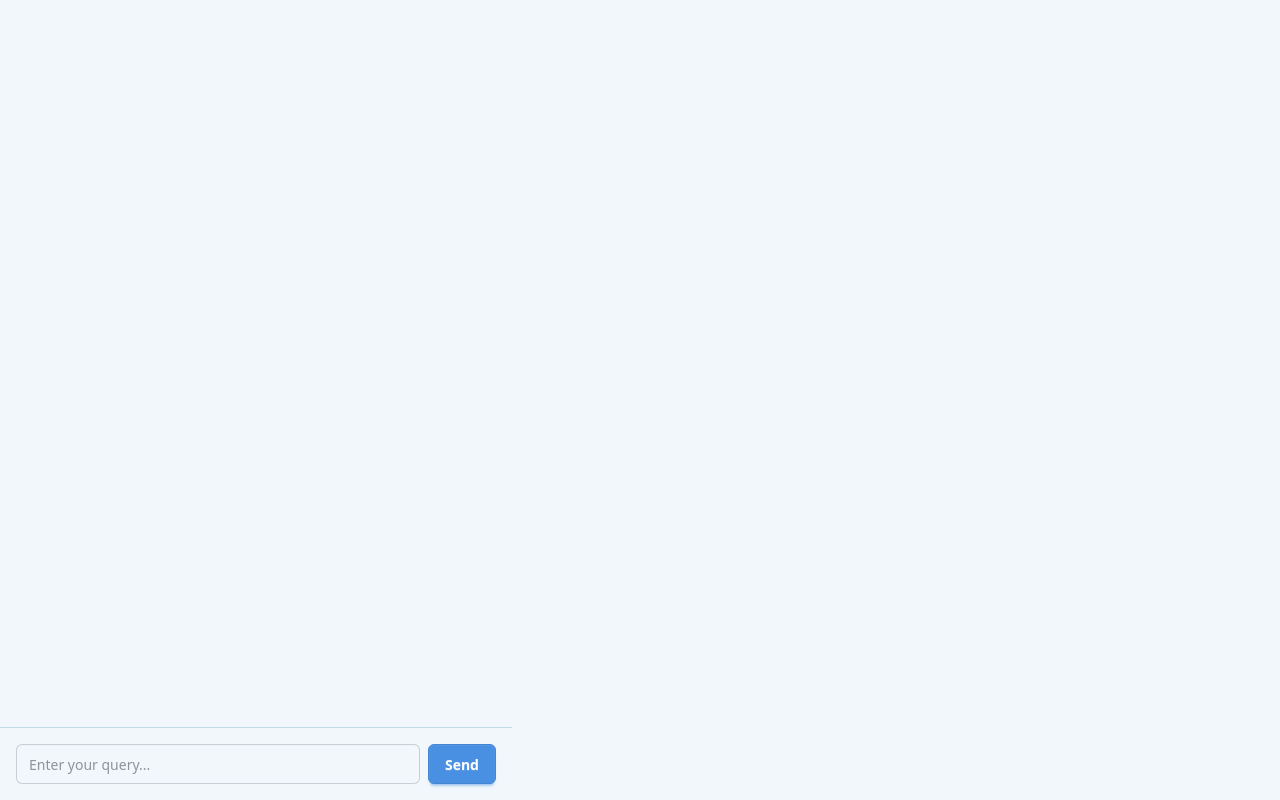
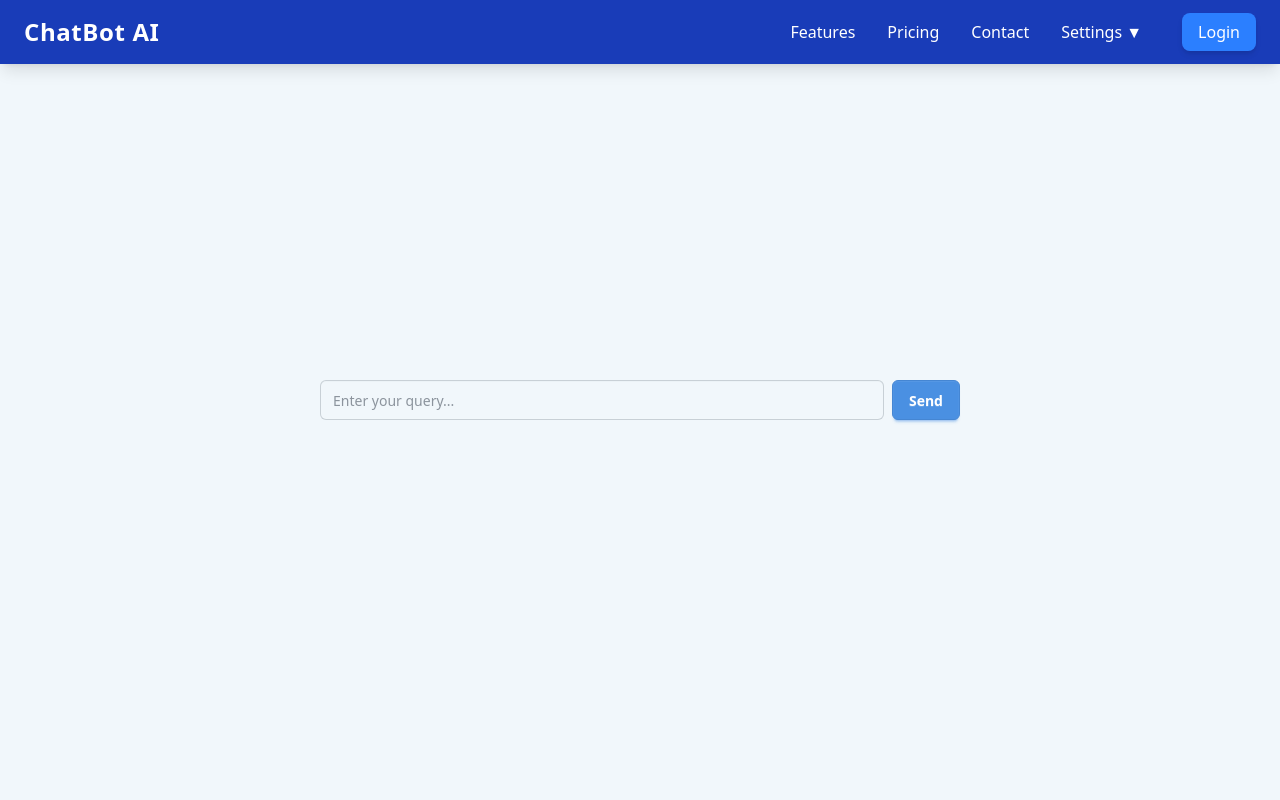
Before and after one commit to pjha8040/FinAI, a React (Vite) app in the folder finAi/frontend/: page /chatbot in a window 1280 px wide. Built offline with nearby package versions, Linux system fonts and the light colour scheme.

Commit message:
fixed chatbot

```diff
--- a/finAi/frontend/package.json
+++ b/finAi/frontend/package.json
@@ -19,6 +19,7 @@
     "daisyui": "^5.0.9",
     "react": "^19.0.0",
     "react-dom": "^19.0.0",
+    "react-hot-toast": "^2.5.2",
     "react-router-dom": "^7.4.0",
     "recoil": "^0.7.7"
   },
--- a/finAi/frontend/src/App.jsx
+++ b/finAi/frontend/src/App.jsx
@@ -5,6 +5,8 @@ import Login from "./Pages/Login";
 import Signup from "./Pages/Signup";
 import Preferences from "./Pages/Prefrences";
 import ChatBot from "./Pages/ChatBot";
+import Profile from "./Pages/Profile";
+import Logout from "./Pages/Logout";
 import { useState, useEffect } from "react";
 function App() {
   const [theme, setTheme] = useState(localStorage.getItem("theme") || "Default");
@@ -20,6 +22,8 @@ function App() {
           <Route path="/" element={<HomePage />} />
           <Route path="/login" element={<Login/>} />
           <Route path="/signup" element={<Signup/>} />
+          <Route path="/profile" element={<Profile/>} />
+          <Route path="/logout" element={<Logout/>} />
           <Route path="/preferences" element={<Preferences/>} />
           <Route path="/chatbot" element={<ChatBot/>} />
         </Routes>
--- a/finAi/frontend/src/Pages/ChatBot.jsx
+++ b/finAi/frontend/src/Pages/ChatBot.jsx
@@ -1,4 +1,5 @@
 import React, { useState, useRef, useEffect } from "react";
+import Navbar from "./components/Navbar";
 
 export default function ChatBot() {
   const [text, setText] = useState("");
@@ -65,28 +66,87 @@ export default function ChatBot() {
   };
 
   return (
+    // <div className="flex flex-col h-screen bg-base-100 text-base-content">
+    //       <Navbar/>
+
+    //   {/* Chat Conversation Area */}
+    //   <div className="flex-1 overflow-y-auto p-6 space-y-4">
+    //     {conversation.map((msg, index) => (
+    //       <div
+    //         key={index}
+    //         className={`chat ${msg.sender === "bot" ? "chat-start" : "chat-end"}`}
+    //       >
+    //         <div className="chat-bubble max-w-lg"
+    //           dangerouslySetInnerHTML={{ __html: msg.text }}>
+    //         </div>
+    //       </div>
+    //     ))}
+    //     <div ref={messagesEndRef} />
+    //   </div>
+
+    //   {/* Input Area */}
+    //   <div className="p-4 border-t border-base-300 border-rounded-lg max-w-[40vw] justify-self-center ">
+    //     <div className="flex space-x-2">
+    //       <input
+    //         type="text"
+    //         className="input input-bordered flex-1"
+    //         placeholder="Enter your query..."
+    //         value={text}
+    //         onChange={(e) => setText(e.target.value)}
+    //         onKeyDown={(e) => e.key === "Enter" && handleSubmit()}
+    //       />
+    //       <button
+    //         onClick={handleSubmit}
+    //         className={`btn btn-primary ${loading ? "loading" : ""}`}
+    //       >
+    //         Send
+    //       </button>
+    //     </div>
+    //   </div>
+
+    //   {/* Hidden Audio Player */}
+    //   <audio id="audio-player" controls style={{ display: "none" }}></audio>
+    // </div>
     <div className="flex flex-col h-screen bg-base-100 text-base-content">
-      {/* Chat Conversation Area */}
-      <div className="flex-1 overflow-y-auto p-6 space-y-4">
-        {conversation.map((msg, index) => (
+    <Navbar />
+
+    {/* Main Chat Area */}
+    <div className="flex-1 overflow-y-auto px-6 pt-6 space-y-4">
+      {conversation.length > 0 ? (
+        conversation.map((msg, index) => (
           <div
             key={index}
             className={`chat ${msg.sender === "bot" ? "chat-start" : "chat-end"}`}
           >
-            <div className="chat-bubble max-w-lg"
-              dangerouslySetInnerHTML={{ __html: msg.text }}>
+            <div
+              className="chat-bubble max-w-lg"
+              dangerouslySetInnerHTML={{ __html: msg.text }}
+            />
           </div>
+        ))
+      ) : (
+        <div className="flex justify-center items-center h-full">
+          <p className="text-lg text-base-content opacity-60">
+            Start a conversation 👇
+          </p>
         </div>
-        ))}
+      )}
       <div ref={messagesEndRef} />
     </div>
 
     {/* Input Area */}
-      <div className="p-4 border-t border-base-300 border-rounded-lg max-w-[40vw] justify-self-center ">
-        <div className="flex space-x-2">
+    <div
+      className={`p-4 ${
+        conversation.length === 0
+          ? "absolute top-1/2 left-1/2 -translate-x-1/2 -translate-y-1/2 w-full"
+          : "border-t border-base-300"
+      }`}
+    >
+      <div className="flex justify-center">
+        <div className="flex space-x-2 w-[50vw]">
           <input
             type="text"
-            className="input input-bordered flex-1"
+            className="input input-bordered w-full"
             placeholder="Enter your query..."
             value={text}
             onChange={(e) => setText(e.target.value)}
@@ -100,6 +160,7 @@ export default function ChatBot() {
           </button>
         </div>
       </div>
+    </div>
 
     {/* Hidden Audio Player */}
     <audio id="audio-player" controls style={{ display: "none" }}></audio>
--- a/finAi/frontend/src/Pages/Home.jsx
+++ b/finAi/frontend/src/Pages/Home.jsx
@@ -1,12 +1,14 @@
 import React, { useState } from "react";
 import { Link } from "react-router-dom";
+import Navbar from "./components/Navbar";
 
 const HomePage = () => {
     return (
         <div className="min-h-screen bg-base-100 text-base-content">
 
             {/* Navbar */}
-            <div className="navbar bg-base-200 shadow-md fixed w-full z-10">
+            <Navbar/>
+            {/* <div className="navbar bg-base-200 shadow-md fixed w-full z-10">
                 <div className="container mx-auto px-6 flex justify-between">
                     <Link to="/" className="text-2xl font-bold">ChatBot AI</Link>
 
@@ -15,7 +17,7 @@ const HomePage = () => {
                         <Link to="#" className="btn btn-ghost">Pricing</Link>
                         <Link to="#" className="btn btn-ghost">Contact</Link>
 
-                        {/* Settings Dropdown */}
+
                         <div className="dropdown dropdown-end">
                             <label tabIndex={0} className="btn btn-ghost">
                                 Settings ▼
@@ -30,7 +32,7 @@ const HomePage = () => {
                         <Link to="/login" className="btn btn-primary">Login</Link>
                     </div>
                 </div>
-            </div>
+            </div> */}
 
             {/* Hero Section */}
             <section className="hero min-h-[65vh] flex items-center justify-center text-center">
--- a/finAi/frontend/src/Pages/Login.jsx
+++ b/finAi/frontend/src/Pages/Login.jsx
@@ -2,10 +2,10 @@ import React from "react";
 import { Link } from "react-router-dom";
 
 const Login = () => {
-  handleSubmit = () => {
-    // Handle login logic here
-    console.log("Login button clicked");
-  }
+  // handleSubmit = () => {
+  //   // Handle login logic here
+  //   console.log("Login button clicked");
+  // }
   return (
     <div className="min-h-screen flex items-center justify-center bg-base-100 text-base-content">
       <div className="bg-base-200 shadow-lg rounded-xl p-8 max-w-sm w-full">
@@ -35,7 +35,7 @@ const Login = () => {
         </div>
 
         {/* Login Button */}
-        <button onClick={handleSubmit()} className="btn btn-primary w-full">Login</button>
+        <button  className="btn btn-primary w-full">Login</button>
 
         {/* Forgot Password */}
         <p className="text-center text-sm mt-3">
--- /dev/null
+++ b/finAi/frontend/src/Pages/Logout.jsx
@@ -0,0 +1,35 @@
+import { useEffect } from "react";
+import { useNavigate } from "react-router-dom";
+import toast from "react-hot-toast";
+
+const Logout = () => {
+  const navigate = useNavigate();
+
+  useEffect(() => {
+    // Clear session
+    localStorage.clear();
+
+    // Show logout toast
+    toast.success("🔒 Logged out successfully", {
+      duration: 2000,
+    });
+
+    // Redirect after toast
+    const timer = setTimeout(() => {
+      navigate("/");
+    }, 2000);
+
+    return () => clearTimeout(timer);
+  }, [navigate]);
+
+  return (
+    <div className="min-h-screen flex items-center justify-center bg-base-100 text-base-content">
+      <div className="text-center space-y-2">
+        <span className="loading loading-spinner text-primary"></span>
+        <p className="text-lg">Logging you out...</p>
+      </div>
+    </div>
+  );
+};
+
+export default Logout;
--- /dev/null
+++ b/finAi/frontend/src/Pages/Profile.jsx
@@ -0,0 +1,50 @@
+import React from "react";
+
+const Profile = () => {
+  return (
+    <div className="min-h-screen bg-base-100 text-base-content flex items-center justify-center p-6">
+      <div className="card w-full max-w-2xl shadow-xl bg-base-200">
+        <div className="card-body">
+          {/* Header */}
+          <div className="flex flex-col items-center mb-6">
+            <div className="avatar mb-4">
+              <div className="w-24 rounded-full ring ring-primary ring-offset-base-100 ring-offset-2">
+                <img src="https://api.dicebear.com/7.x/initials/svg?seed=User" alt="User Avatar" />
+              </div>
+            </div>
+            <h2 className="text-2xl font-semibold">John Doe</h2>
+            <p className="text-sm text-blue-300">john.doe@example.com</p>
+          </div>
+
+          {/* Form Fields */}
+          <div className="form-control mb-4">
+            <label className="label">
+              <span className="label-text">Full Name</span>
+            </label>
+            <input type="text" placeholder="John Doe" className="input input-bordered" />
+          </div>
+          <div className="form-control mb-4">
+            <label className="label">
+              <span className="label-text">Email</span>
+            </label>
+            <input type="email" placeholder="john.doe@example.com" className="input input-bordered" />
+          </div>
+          <div className="form-control mb-4">
+            <label className="label">
+              <span className="label-text">Phone</span>
+            </label>
+            <input type="tel" placeholder="+91 9876543210" className="input input-bordered" />
+          </div>
+
+          {/* Actions */}
+          <div className="flex justify-between mt-6">
+            <button className="btn btn-primary">Update Profile</button>
+            <a href="/logout" className="btn btn-outline btn-error">Logout</a>
+          </div>
+        </div>
+      </div>
+    </div>
+  );
+};
+
+export default Profile;
--- /dev/null
+++ b/finAi/frontend/src/Pages/components/Navbar.jsx
@@ -0,0 +1,43 @@
+// components/Navbar.jsx
+import React, { useState } from "react";
+import { Link } from "react-router-dom";
+
+const Navbar = () => {
+  const [isSettingsOpen, setIsSettingsOpen] = useState(false);
+
+  return (
+    <nav className="bg-blue-800 bg-opacity-80 shadow-lg py-4 fixed w-full z-10 backdrop-blur-lg">
+      <div className="max-w-7xl mx-auto px-6 flex justify-between items-center">
+        <h1 className="text-2xl font-extrabold tracking-wide text-white">ChatBot AI</h1>
+        <div className="relative text-white">
+          <Link to="#" className="mx-4 hover:text-blue-300 transition">Features</Link>
+          <Link to="#" className="mx-4 hover:text-blue-300 transition">Pricing</Link>
+          <Link to="#" className="mx-4 hover:text-blue-300 transition">Contact</Link>
+
+          {/* Settings Dropdown */}
+          <div className="inline-block relative">
+            <button
+              onClick={() => setIsSettingsOpen(!isSettingsOpen)}
+              className="mx-4 hover:text-blue-300 transition focus:outline-none"
+            >
+              Settings ▼
+            </button>
+            {isSettingsOpen && (
+              <div className="absolute right-0 mt-2 w-40 bg-white text-blue-900 rounded-lg shadow-lg overflow-hidden">
+                <Link to="/profile" className="block px-4 py-2 hover:bg-blue-100">Profile</Link>
+                <Link to="/preferences" className="block px-4 py-2 hover:bg-blue-100">Preferences</Link>
+                <Link to="/logout" className="block px-4 py-2 hover:bg-blue-100">Logout</Link>
+              </div>
+            )}
+          </div>
+
+          <Link to="/login" className="ml-6 px-4 py-2 bg-blue-500 rounded-lg hover:bg-blue-400 transition shadow-md">
+            Login
+          </Link>
+        </div>
+      </div>
+    </nav>
+  );
+};
+
+export default Navbar;
```
Also changed, not shown: 2 other files (tests, documents, lock files or other folders). Lines whose indentation alone changed are shown as unchanged.
